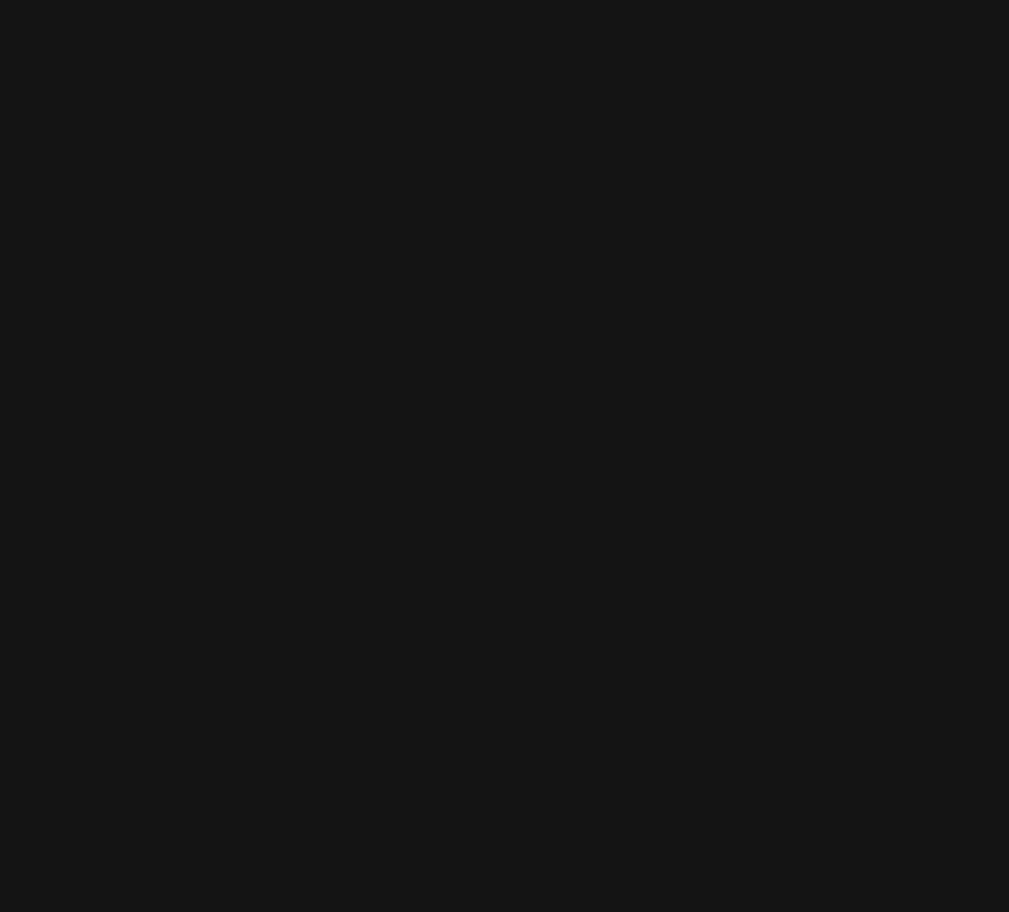
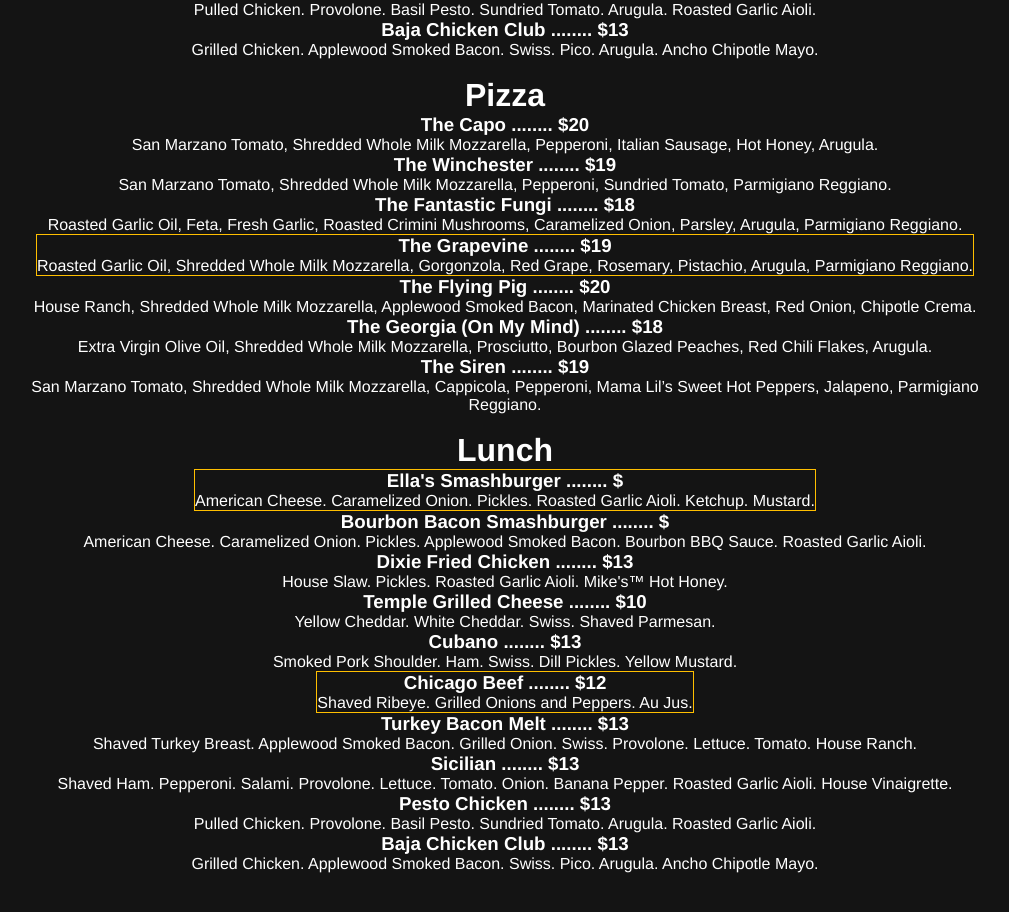
Before and after one commit to AlexWestIsBest/ellas, a React (Create React App) app: page / in a window 1280 px wide. Shown: the part 1052-1964 px from the top of the page, without its empty margins (135-1144 px from the left). Before the commit the page ends 800 px from the top, so only its background shows below. Built offline with nearby package versions, Linux system fonts and the light colour scheme.

Commit message:
Adds real menu data

```diff
--- /dev/null
+++ b/src/Body/Menu/Data/handhelds.js
@@ -0,0 +1,78 @@
+const handhelds = [
+    {
+        name: "Ella's Smashburger",
+        description: "American Cheese. Caramelized Onion. Pickles. Roasted Garlic Aioli. Burger Sauce.",
+        options: [
+            { type: "Single", price: 10 },
+            { type: "Double", price: 13 }
+        ],
+        imageURL: ""
+    },
+    {
+        name: "Bourbon Bacon Smashburger",
+        description: "American Cheese. Caramelized Onion. Pickles. Applewood Smoked Bacon. Bourbon BBQ Sauce. Roasted Garlic Aioli.",
+        options: [
+            { type: "Single", price: 11 },
+            { type: "Double", price: 14 }
+        ],
+        imageURL: ""
+    },
+    {
+        name: "Dixie Fried Chicken",
+        description: "House Slaw. Pickles. Roasted Garlic Aioli. Mike's © Hot Honey.",
+        price: 13,
+        featured: false,
+        imageURL: ""
+    },
+    {
+        name: "Temple Grilled Cheese",
+        description: "Sourdough. Yellowstone Cheddar. White Cheddar. Swiss. Shaved Parmesan.",
+        price: 10,
+        featured: false,
+        imageURL: ""
+    },
+    {
+        name: "Cubano",
+        description: "Smoked Pork Shoulder. Ham. Swiss. Dill Pickles. Yellow Mustard.",
+        price: 13,
+        featured: false,
+        imageURL: ""
+    },
+    {
+        name: "Chicago Beef",
+        description: "Shaved Ribeye. Grilled Onions and Peppers. Au Jus.",
+        price: 12,
+        featured: false,
+        imageURL: ""
+    },
+    {
+        name: "Turkey Bacon Melt",
+        description: "Shaved Turkey Breast. Applewood Smoked Bacon. Grilled Onion. Swiss. Provolone. Lettuce. Tomato. House Ranch.",
+        price: 13,
+        featured: false,
+        imageURL: ""
+    },
+    {
+        name: "Sicilian",
+        description: "Shaved Ham. Pepperoni. Salami. Provolone. Lettuce. Tomato. Onion. Banana Pepper. Roasted Garlic Aioli. House Vinaigrette.",
+        price: 13,
+        featured: true,
+        imageURL: ""
+    },
+    {
+        name: "Pesto Chicken",
+        description: "Pulled Chicken. Provolone. Basil Pesto. Sundried Tomato. Arugula. Roasted Garlic Aioli.",
+        price: 13,
+        featured: false,
+        imageURL: ""
+    },
+    {
+        name: "Baja Chicken Club",
+        description: "Grilled Chicken. Applewood Smoked Bacon. Swiss. Pico. Arugula. Ancho Chipotle Mayo.",
+        price: 13,
+        featured: false,
+        imageURL: ""
+    }
+];
+
+export default handhelds;
--- /dev/null
+++ b/src/Body/Menu/Data/lunches.js
@@ -0,0 +1,79 @@
+const lunches = [
+    {
+        name: "Ella's Smashburger",
+        description: "American Cheese. Caramelized Onion. Pickles. Roasted Garlic Aioli. Ketchup. Mustard.",
+        options: [
+            { type: "Single", price: 10 },
+            { type: "Double", price: 14 }
+        ],
+        featured: true,
+        imageURL: ""
+    },
+    {
+        name: "Bourbon Bacon Smashburger",
+        description: "American Cheese. Caramelized Onion. Pickles. Applewood Smoked Bacon. Bourbon BBQ Sauce. Roasted Garlic Aioli.",
+        options: [
+            { type: "Single", price: 11 },
+            { type: "Double", price: 15 }
+        ],
+        featured: false,
+        imageURL: ""
+    },
+    {
+        name: "Dixie Fried Chicken",
+        description: "House Slaw. Pickles. Roasted Garlic Aioli. Mike's™ Hot Honey.",
+        price: 13,
+        featured: false,
+        imageURL: ""
+    },
+    {
+        name: "Temple Grilled Cheese",
+        description: "Yellow Cheddar. White Cheddar. Swiss. Shaved Parmesan.",
+        price: 10,
+        featured: false,
+        imageURL: ""
+    },
+    {
+        name: "Cubano",
+        description: "Smoked Pork Shoulder. Ham. Swiss. Dill Pickles. Yellow Mustard.",
+        price: 13,
+        featured: false,
+        imageURL: ""
+    },
+    {
+        name: "Chicago Beef",
+        description: "Shaved Ribeye. Grilled Onions and Peppers. Au Jus.",
+        price: 12,
+        featured: true,
+        imageURL: ""
+    },
+    {
+        name: "Turkey Bacon Melt",
+        description: "Shaved Turkey Breast. Applewood Smoked Bacon. Grilled Onion. Swiss. Provolone. Lettuce. Tomato. House Ranch.",
+        price: 13,
+        featured: false,
+        imageURL: ""
+    },
+    {
+        name: "Sicilian",
+        description: "Shaved Ham. Pepperoni. Salami. Provolone. Lettuce. Tomato. Onion. Banana Pepper. Roasted Garlic Aioli. House Vinaigrette.",
+        price: 13,
+        imageURL: ""
+    },
+    {
+        name: "Pesto Chicken",
+        description: "Pulled Chicken. Provolone. Basil Pesto. Sundried Tomato. Arugula. Roasted Garlic Aioli.",
+        price: 13,
+        featured: false,
+        imageURL: ""
+    },
+    {
+        name: "Baja Chicken Club",
+        description: "Grilled Chicken. Applewood Smoked Bacon. Swiss. Pico. Arugula. Ancho Chipotle Mayo.",
+        price: 13,
+        featured: false,
+        imageURL: ""
+    }
+];
+
+export default lunches;
--- /dev/null
+++ b/src/Body/Menu/Data/pizzas.js
@@ -0,0 +1,53 @@
+const pizzas = [
+    {
+        name: "The Capo",
+        description: "San Marzano Tomato, Shredded Whole Milk Mozzarella, Pepperoni, Italian Sausage, Hot Honey, Arugula.",
+        price: 20,
+        featured: false,
+        imageURL: ""
+    },
+    {
+        name: "The Winchester",
+        description: "San Marzano Tomato, Shredded Whole Milk Mozzarella, Pepperoni, Sundried Tomato, Parmigiano Reggiano.",
+        price: 19,
+        featured: false,
+        imageURL: ""
+    },
+    {
+        name: "The Fantastic Fungi",
+        description: "Roasted Garlic Oil, Feta, Fresh Garlic, Roasted Crimini Mushrooms, Caramelized Onion, Parsley, Arugula, Parmigiano Reggiano.",
+        price: 18,
+        featured: false,
+        imageURL: ""
+    },
+    {
+        name: "The Grapevine",
+        description: "Roasted Garlic Oil, Shredded Whole Milk Mozzarella, Gorgonzola, Red Grape, Rosemary, Pistachio, Arugula, Parmigiano Reggiano.",
+        price: 19,
+        featured: true,
+        imageURL: ""
+    },
+    {
+        name: "The Flying Pig",
+        description: "House Ranch, Shredded Whole Milk Mozzarella, Applewood Smoked Bacon, Marinated Chicken Breast, Red Onion, Chipotle Crema.",
+        price: 20,
+        featured: false,
+        imageURL: ""
+    },
+    {
+        name: "The Georgia (On My Mind)",
+        description: "Extra Virgin Olive Oil, Shredded Whole Milk Mozzarella, Prosciutto, Bourbon Glazed Peaches, Red Chili Flakes, Arugula.",
+        price: 18,
+        featured: false,
+        imageURL: ""
+    },
+    {
+        name: "The Siren",
+        description: "San Marzano Tomato, Shredded Whole Milk Mozzarella, Cappicola, Pepperoni, Mama Lil’s Sweet Hot Peppers, Jalapeno, Parmigiano Reggiano.",
+        price: 19,
+        featured: false,
+        imageURL: ""
+    }
+];
+
+export default pizzas;
--- /dev/null
+++ b/src/Body/Menu/Data/salads.js
@@ -0,0 +1,18 @@
+const salads = [
+    {
+        name: "Gorgonzola Pear",
+        description: "Spring Mix. Roasted Walnuts. Pear. Gorgonzola. Honey Mustard Vinaigrette.",
+        price: 14,
+        featured: false,
+        imageURL: ""
+    },
+    {
+        name: "Mediterranean Veg + Chickpea",
+        description: "Spring Mix. Roasted Zucchini. Yellow Squash. Red Onion. Jewel Tomato. Cucumber. Roasted Red Pepper. Chickpea. Feta. Dijon Vinaigrette.",
+        price: 14,
+        featured: false,
+        imageURL: ""
+    }
+];
+
+export default salads;
--- a/src/Body/Menu/Menu.js
+++ b/src/Body/Menu/Menu.js
@@ -2,21 +2,71 @@ import React from 'react';
 import "./Menu.css"
 //
 import smallPlates from './Data/smallPlates';
+import salads from './Data/salads';
+import handhelds from './Data/handhelds';
+import pizzas from './Data/pizzas';
+import lunches from './Data/lunches';
 
 function Menu() {
     return (
-    <div>
+        <div className="VStack">
             <h1>Small Plates</h1>
             <div className="VStack">
                 {smallPlates.map(sub => (
-              <div className={`subMenu ${sub.featured ? 'featured' : ''}`}>
+                    <div className={`${sub.featured ? 'featured' : ''}`}>
                         <h3>{sub.name} ........ ${sub.price}</h3>
                         <p>{sub.description}</p>
                     </div>
                 ))}
             </div>
 
+            <br />
 
+            <h1>Salads</h1>
+            <div className="VStack">
+                {salads.map(salad => (
+                    <div className={`${salad.featured ? 'featured' : ''}`}>
+                        <h3>{salad.name} ........ ${salad.price}</h3>
+                        <p>{salad.description}</p>
+                    </div>
+                ))}
+            </div>
+
+            <br />
+
+            <h1>Handhelds</h1>
+            <div className="VStack">
+                {handhelds.map(handheld => (
+                    <div className={`${handheld.featured ? 'featured' : ''}`}>
+                        <h3>{handheld.name} ........ ${handheld.price}</h3>
+                        <p>{handheld.description}</p>
+                    </div>
+                ))}
+            </div>
+
+            <br />
+
+            <h1>Pizza</h1>
+            <div className="VStack">
+                {pizzas.map(pizza => (
+                    <div className={`${pizza.featured ? 'featured' : ''}`}>
+                        <h3>{pizza.name} ........ ${pizza.price}</h3>
+                        <p>{pizza.description}</p>
+                    </div>
+                ))}
+            </div>
+
+            <br />
+
+            <h1>Lunch</h1>
+            <div className="VStack">
+                {lunches.map(lunch => (
+                    <div className={`${lunch.featured ? 'featured' : ''}`}>
+                        <h3>{lunch.name} ........ ${lunch.price}</h3>
+                        <p>{lunch.description}</p>
+                    </div>
+                ))}
+            </div>
 
         </div>
     );
```
Lines whose indentation alone changed are shown as unchanged.
